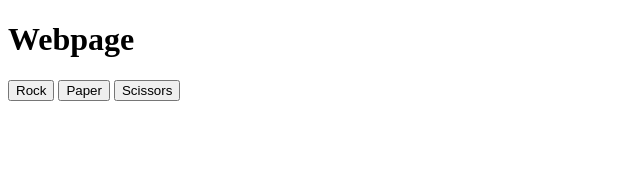
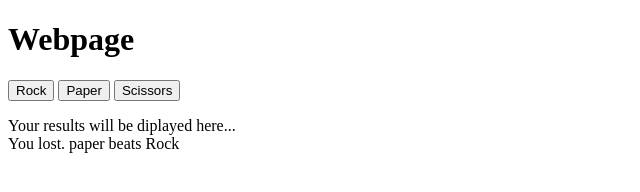
Before and after one commit to Vryuss/rock-paper-scissors, a plain HTML site: page index.html in a window 1280 px wide. Both pictures are taken after a click on the button "Rock". Shown: the whole page, without its empty margins (0-640 px from the left). Drawn offline with Linux system fonts and the light colour scheme.

Commit message:
Displays the results on page

```diff
--- a/index.html
+++ b/index.html
@@ -15,5 +15,8 @@
   <button id="Rock">Rock</button>
   <button id="Paper">Paper</button>
   <button id="Scissors">Scissors</button>
+  <div class="results">
+    <p class="output">Your results will be diplayed here...</p>
+  </div>
 </body>
 </html>
--- a/script.js
+++ b/script.js
@@ -44,20 +44,19 @@ function playRound(playerSelection, computerSelection){
 
 }
 
+let tie = 0;
 let win = 0;
 let loss = 0;
-let tie = 0;
 
-//const btns = document.querySelectorAll('button');
-/*btns.forEach((button) => {
-    button.addEventListener('click', () =>{
-        alert(button.id);
-    })
-})
-*/
 const btn = document.querySelectorAll('button');
+const output = document.querySelector(".output")
+
 btn.forEach((button) => {
     button.addEventListener('click', () => {
-  console.log(playRound(button.id, computerPlay()))
+        const br = document.createElement("br");
+        const text = document.createTextNode(playRound(button.id, computerPlay()))
+        output.appendChild(br);
+        output.appendChild(text);
+
 });
 })
```
